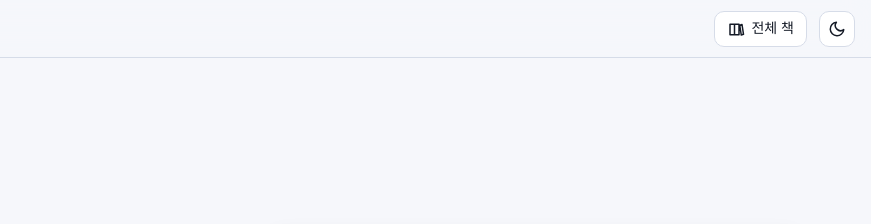
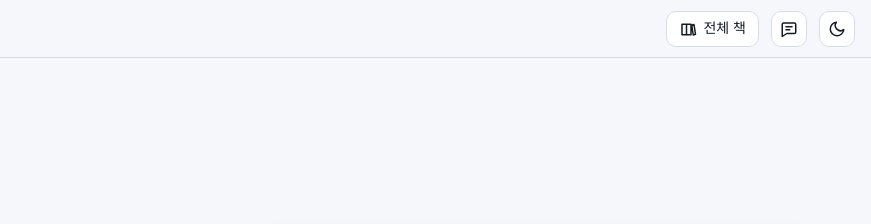
Before and after one commit to geniuskey/packagingbook, a website: page index.html in a window 1280 px wide. Shown: the top 224 px of the page, 409-1280 px from the left. Drawn offline with Linux system fonts and the light colour scheme; a web font is replaced by a local one.

Commit message:
Add reader feedback shortcut to top bar

```diff
--- a/css/style.css
+++ b/css/style.css
@@ -144,6 +144,8 @@
   .pb-topbar .series-link { width: 36px; padding: 0; }
   .pb-topbar .series-link span { display: none; }
 }
+@media (max-width: 620px) { .pb-topbar .pb-logo small { display: none; } }
+@media (max-width: 420px) { .pb-topbar .pb-logo span { display: none; } }
 .pb-progress { position: absolute; left: 0; bottom: -1px; height: 2px; background: linear-gradient(90deg, var(--accent), var(--accent-2)); width: 0; }
 
 /* Drawer (chapter list) */
--- a/js/common.js
+++ b/js/common.js
@@ -443,6 +443,7 @@
     const root = body.dataset.root != null ? body.dataset.root : body.dataset.chapter ? "../" : "";
     const curSlug = body.dataset.chapter || "";
     const href = (slug) => (slug ? `${root}chapters/${slug}.html` : `${root}index.html`);
+    const feedbackUrl = "https://books.euiyun.com/feedback.html?book=packagingbook&page=" + encodeURIComponent(location.href);
 
     // favicon
     if (!document.querySelector('link[rel="icon"]')) { const fi = document.createElement("link"); fi.rel = "icon"; fi.type = "image/svg+xml"; fi.href = root + "favicon.svg"; document.head.appendChild(fi); }
@@ -457,6 +458,13 @@
       <a class="pb-btn series-link" href="https://books.euiyun.com/" aria-label="전체 책 보기" title="전체 책 보기"><svg width="18" height="18" viewBox="0 0 24 24" fill="none" stroke="currentColor" stroke-width="2" stroke-linecap="round" stroke-linejoin="round" aria-hidden="true"><path d="M4 5.5h6v14H4zM10 5.5h6v14h-6zM17 7l3-1 2 13-3 1z"/></svg><span>전체 책</span></a>
       <button class="pb-btn icon" id="pb-theme" aria-label="테마 전환"></button>
       <div class="pb-progress" id="pb-progress"></div>`;
+    const feedbackButton = document.createElement("a");
+    feedbackButton.className = bar.className.replace("-topbar", "-btn") + " icon feedback-button";
+    feedbackButton.href = feedbackUrl;
+    feedbackButton.setAttribute("aria-label", "독자 의견 보내기");
+    feedbackButton.title = "독자 의견 보내기";
+    feedbackButton.innerHTML = '<svg width="18" height="18" viewBox="0 0 24 24" fill="none" stroke="currentColor" stroke-width="2" stroke-linecap="round" stroke-linejoin="round" aria-hidden="true"><path d="M5 4h14a2 2 0 0 1 2 2v10a2 2 0 0 1-2 2H9l-6 4V6a2 2 0 0 1 2-2z"/><path d="M8 9h8M8 13h5"/></svg>';
+    bar.querySelector("[id$='-theme']").before(feedbackButton);
     body.prepend(bar);
 
     // drawer
@@ -533,8 +541,8 @@
     foot.innerHTML = `PackagingBook — 공학도를 위한 인터랙티브 반도체 패키징 교과서 · 수치는 교육용 근사 모델입니다.<br>
       © 2026 geniuskey 및 PackagingBook 기여자 · 콘텐츠 <a rel="license" href="https://creativecommons.org/licenses/by/4.0/">CC BY 4.0</a> · 코드 <a href="${root}LICENSE-MIT">MIT</a> · <a href="${root}LICENSE.md">라이선스 안내</a>`;
     const feedbackLink = document.createElement("a");
-    feedbackLink.href = "https://books.euiyun.com/feedback.html?book=packagingbook&page=" + encodeURIComponent(location.href);
-    feedbackLink.textContent = "오류·질문·제안";
+    feedbackLink.href = feedbackUrl;
+    feedbackLink.textContent = "독자 의견";
     foot.append(" · ", feedbackLink);
     body.appendChild(foot);
 
```
